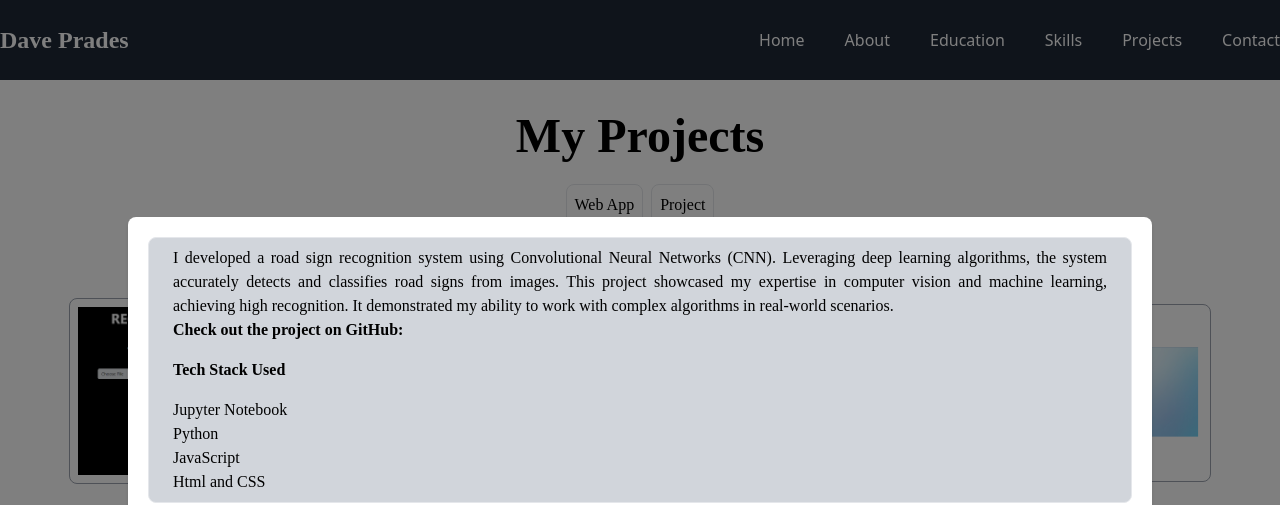
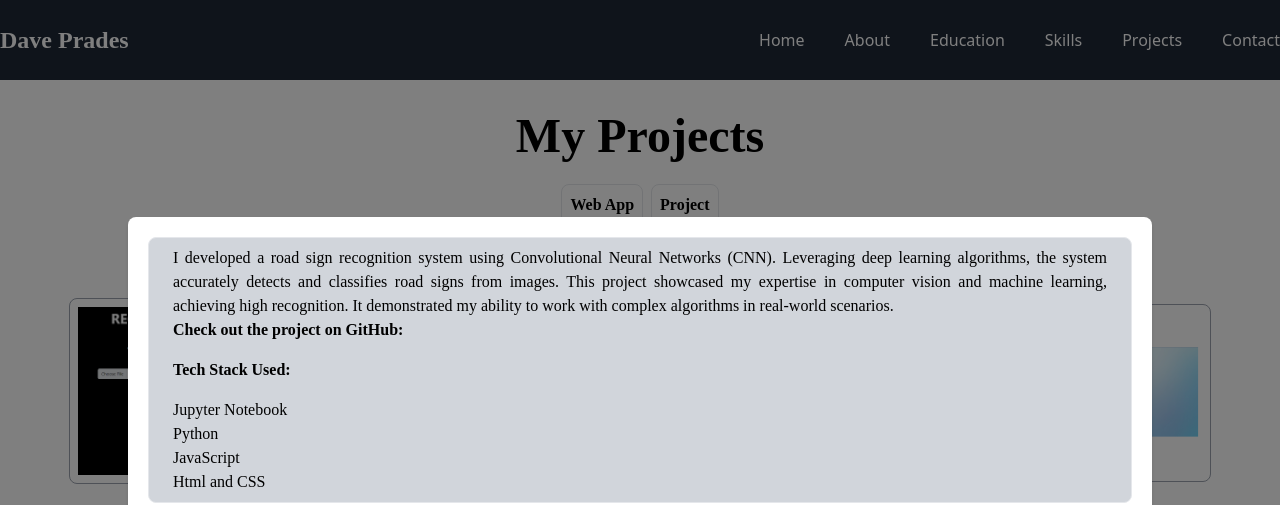
Before and after one commit to Wazeeexx/pradesportfolio, a Nuxt app: page /projects in a window 1280 px wide. Both pictures are taken after a click on the button "RECOGNIGTION OF ROAD SIGN". Shown: the top 505 px of the page. Built offline with nearby package versions, Linux system fonts and the light colour scheme.

Commit message:
fix: web and project

```diff
--- a/pages/projects.vue
+++ b/pages/projects.vue
@@ -8,10 +8,10 @@
                 <h2 class="text-5xl font-bold" style="font-family: 'Poppins';">My Projects</h2>
             </div>
             <div class="flex justify-center pt-6 gap-2">
-                <button class="border rounded-lg py-2 px-2 hover:bg-gray-500"  style="font-family: 'Poppins';">Web App</button>
+                <button class="border rounded-lg py-2 px-2 hover:bg-gray-500 font-semibold"  style="font-family: 'Poppins';">Web App</button>
 
                 <div>
-                    <button class="border rounded-lg py-2 px-2 hover:bg-gray-500"  style="font-family: 'Poppins';">Project</button>
+                    <button class="border rounded-lg py-2 px-2 hover:bg-gray-500 font-semibold"  style="font-family: 'Poppins';">Project</button>
                 </div>
             </div>
 
@@ -41,7 +41,7 @@
                                         Check out the project on GitHub:</a>
                                         </span>
                                     </p>
-                                    <p class="font-semibold px-6 py-2" style="font-family: 'Poppins';">Tech Stack Used</p>
+                                    <p class="font-semibold px-6 py-2" style="font-family: 'Poppins';">Tech Stack Used:</p>
                                     <div class="px-6 py-2" style="font-family: 'Poppins';">
                                         <ul>
                                             <li>Jupyter Notebook</li>
@@ -85,7 +85,7 @@
                                         Check out the project on GitHub: </a>
                                     </span>
                                 </p>
-                                <p class="font-semibold px-6 py-2" style="font-family: 'Poppins';">Tech Stack Used</p>
+                                <p class="font-semibold px-6 py-2" style="font-family: 'Poppins';">Tech Stack Used:</p>
                                     <div class="px-6 py-2" style="font-family: 'Poppins';">
                                         <ul>
                                             <li>Java</li>
@@ -165,8 +165,6 @@ export default {
       this.activeModal = null;
     }
   }
-
-
 };
 </script>
 
```
